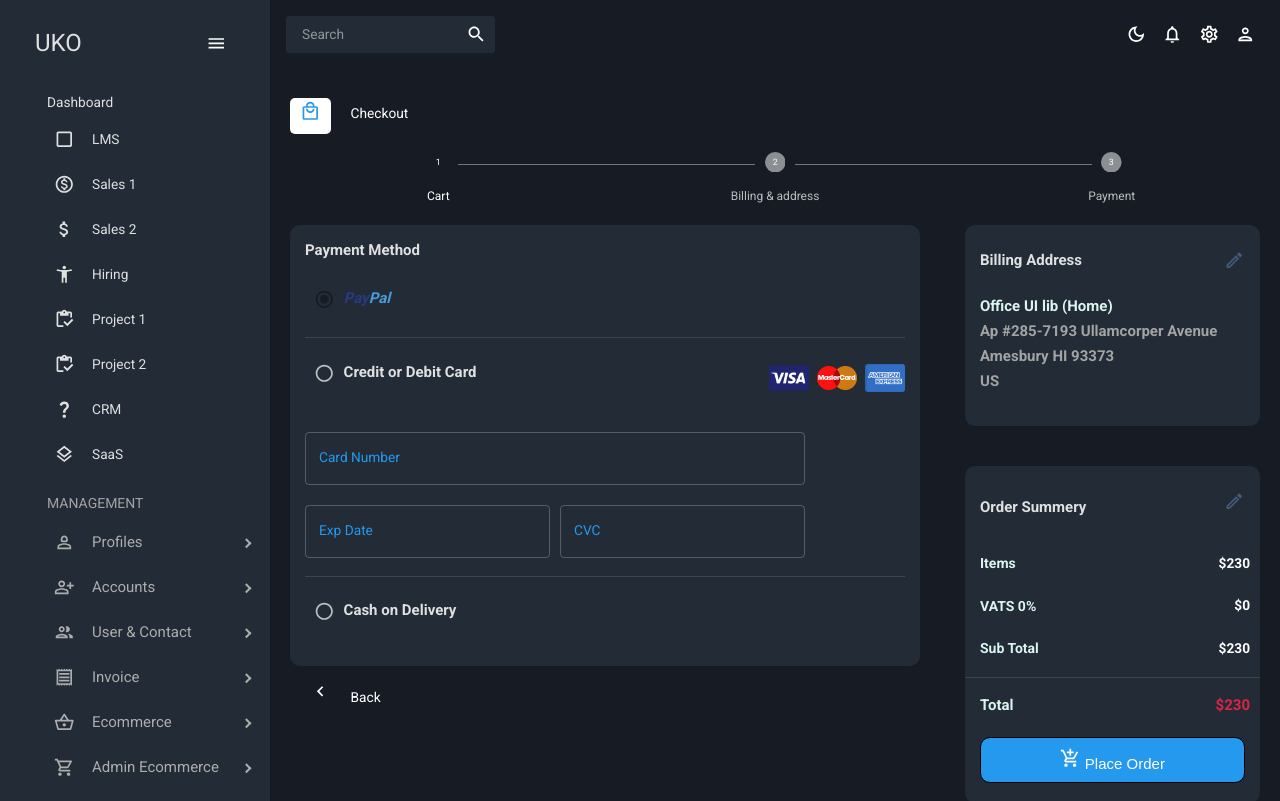
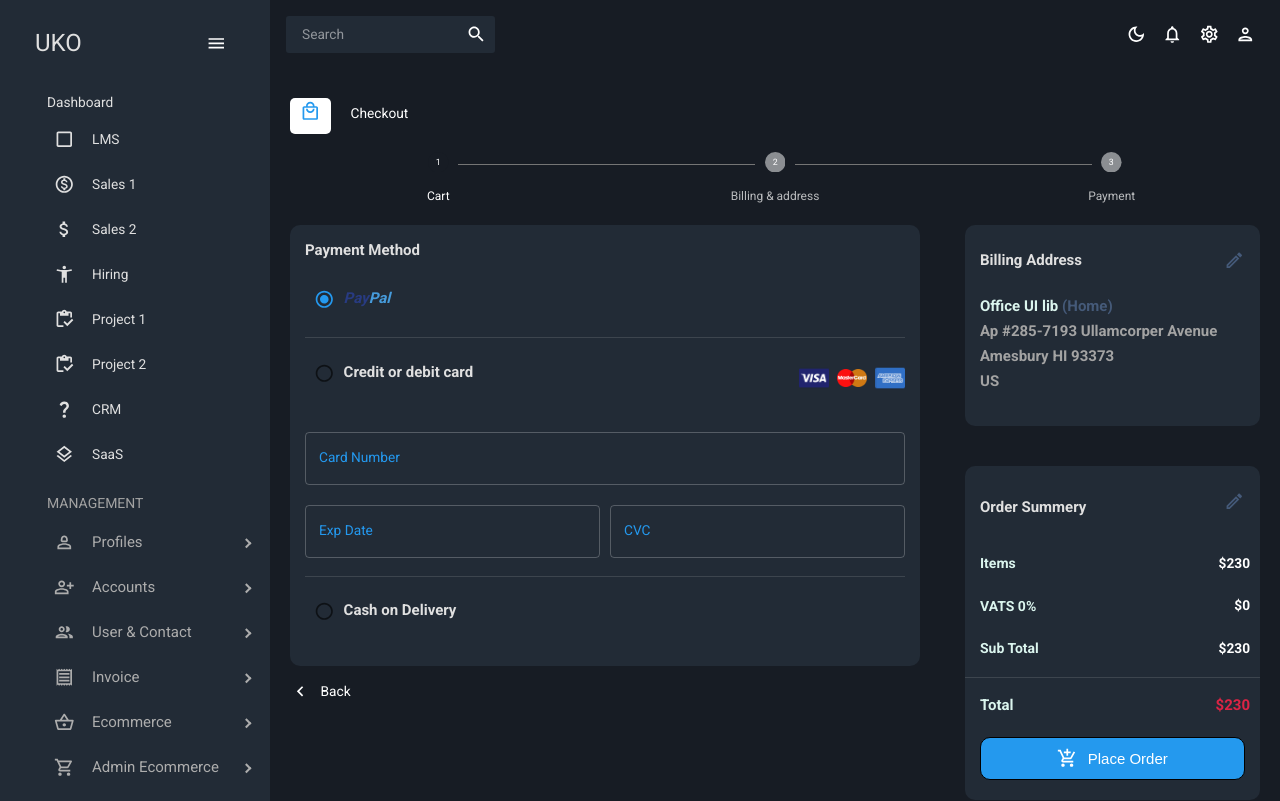
Before and after one commit to stella-mary/UI_Ecom, a React (Create React App) app: page /payment in a window 1280 px wide. Shown: the top 801 px of the page. Built offline with nearby package versions, Linux system fonts and the light colour scheme.

Commit message:
back button correction

```diff
--- a/src/scenes/bill/billAddress/billAddress.jsx
+++ b/src/scenes/bill/billAddress/billAddress.jsx
@@ -1,6 +1,8 @@
 import { Box, IconButton, Typography, useTheme } from "@mui/material";
 import { tokens } from "../../../theme";
 import React, { useState } from 'react';
+import { createTheme, ThemeProvider } from '@mui/material/styles';
+
 import { mockDataCart } from "../../../data/mockData";
 import ApartmentIcon from '@mui/icons-material/Apartment';
 import DeleteIcon from '@mui/icons-material/Delete';
@@ -13,10 +15,28 @@ import DialogContentText from '@mui/material/DialogContentText';
 import DialogTitle from '@mui/material/DialogTitle';
 import Radio from '@mui/material/Radio';
 import TextField from '@mui/material/TextField';
+
+
 import Checkbox from '@mui/material/Checkbox';
 
 
 const BillAddress = () => {
+
+    const outerTheme = createTheme({
+        palette: {
+            primary: {
+                main: '#2499ef',
+            },
+        },
+    });
+
+    const innerTheme = createTheme({
+        palette: {
+            primary: {
+                main: '#171c24',
+            },
+        },
+    });
 
     const [open, setOpen] = React.useState(false);
 
@@ -49,14 +69,10 @@ const BillAddress = () => {
 
     return (
         <Box m="20px">
-
-
             <Box
-                gridColumn="span 8"
-                gridRow="span 2"
+            // gridColumn="span 8"
+            // gridRow="span 2"
             >
-
-
                 <Typography
                     fontWeight="500"
                     display="flex"
@@ -76,12 +92,20 @@ const BillAddress = () => {
                         + Add New Address
                     </Button>
                 </Typography>
+
                 <Dialog
                     open={open}
                     onClose={handleClose}
                     aria-labelledby="alert-dialog-title"
                     aria-describedby="alert-dialog-description"
-                    PaperProps={{ style: { minWidth: '500px', backgroundColor: '#171c24;', border: 'solid 1px white' } }}
+                    PaperProps={{
+                        style:
+                        {
+                            minWidth: '500px',
+                            border: 'solid 1px white',
+                            backgroundColor: '#222b36'
+                        }
+                    }}
                 >
                     <DialogTitle id="alert-dialog-title">
                         {"Add new Address"}
@@ -90,6 +114,7 @@ const BillAddress = () => {
                         <DialogContentText id="alert-dialog-description">
 
                             <Radio
+                                theme={outerTheme}
                                 checked={selectedValue === 'a'}
                                 onChange={handleChange}
                                 value="a"
@@ -101,6 +126,7 @@ const BillAddress = () => {
                                 Home
                             </label>
                             <Radio
+                                theme={outerTheme}
                                 checked={selectedValue === 'b'}
                                 onChange={handleChange}
                                 value="b"
@@ -124,10 +150,10 @@ const BillAddress = () => {
                                     color: '#455a79',
                                 }}
                             >
-                                <TextField fullWidth label="Full Name" id="Full Name" InputLabelProps={{ style: { color: '#2499ef' } }}
+                                <TextField fullWidth label="Full Name" id="Full Name" InputLabelProps={{ style: { color: '#2499ef', borderColor: "#2499ef" } }}
                                     InputProps={{
                                         style: {
-                                            borderColor: 'red', // Set the border color
+                                            borderColor: '#2499ef', // Set the border color
                                         },
                                     }} />
 
@@ -184,6 +210,7 @@ const BillAddress = () => {
                             </Box>
 
                             <Checkbox
+                                theme={outerTheme}
                                 checked={checked}
                                 onChange={handleChangeCheck}
                                 inputProps={{ 'aria-label': 'controlled' }}
@@ -310,8 +337,13 @@ const BillAddress = () => {
                     </Box >
                 </Box>
                 <Typography
-                    marginLeft="20px"
-                ><ChevronLeftOutlinedIcon /><span className="space" />Back </Typography>
+                // marginLeft="20px"
+                >
+                    <div style={{ display: 'flex' }}>
+                        <ChevronLeftOutlinedIcon />
+                        <span className="space1" />Back
+                    </div>
+                </Typography>
             </Box >
 
 
--- a/src/scenes/bill/orderSummary/orderSummary.jsx
+++ b/src/scenes/bill/orderSummary/orderSummary.jsx
@@ -95,9 +95,15 @@ const OrderSummary = () => {
 
                 <Box>
                     <Typography color={colors.greenAccent[100]} variant="h5" fontWeight="600" paddingTop="10px" textAlign="center" marginTop="10px" paddingBottom="20px">
-                        <button className="button"><AddShoppingCartIcon /> Payment</button>
+                        <button className="button">
+
+                            <div style={{ display: 'flex', alignItems: 'center', justifyContent: 'center' }}>
+                                <AddShoppingCartIcon />
+                                <span class="space1" /> Payment</div>
+                        </button>
                     </Typography>
                 </Box>
+
 
             </Box>
 
--- a/src/scenes/payment/paymentBill/paymentBill.jsx
+++ b/src/scenes/payment/paymentBill/paymentBill.jsx
@@ -37,7 +37,7 @@ const PaymentBill = () => {
                     </Typography>
 
                     <Typography color={colors.greenAccent[100]} variant="h5" fontWeight="600" fontSize="15px" paddingBottom="5px">
-                        Office UI lib (Home)
+                        Office UI lib <span className="color">(Home)</span>
                     </Typography>
                     <Typography color={colors.grey[300]} variant="h5" fontWeight="600" fontSize="15px" paddingBottom="5px">
                         Ap #285-7193 Ullamcorper Avenue
--- a/src/scenes/payment/paymentMethod/paymentMethod.jsx
+++ b/src/scenes/payment/paymentMethod/paymentMethod.jsx
@@ -1,7 +1,9 @@
 import { Button, IconButton, Typography, useTheme } from "@mui/material";
 import { tokens } from "../../../theme";
-import React, { useState } from 'react';
+import { createTheme, ThemeProvider } from '@mui/material/styles';
+import React, { useState, withStyles } from 'react';
 import Box from '@mui/material/Box';
+
 import TextField from '@mui/material/TextField';
 import PropTypes from 'prop-types';
 import { styled } from '@mui/material/styles';
@@ -12,9 +14,6 @@ import ChevronLeftOutlinedIcon from '@mui/icons-material/ChevronLeftOutlined';
 import visa from '../../Img/visa.png'
 import Mastercard from '../../Img/Mastercard.png'
 import americanexpress from '../../Img/americanexpress.png'
-
-
-
 
 
 const StyledFormControlLabel = styled((props) => <FormControlLabel {...props} />)(
@@ -38,13 +37,30 @@ function MyFormControlLabel(props) {
 }
 
 MyFormControlLabel.propTypes = {
-    /**
-     * The value of the component.
-     */
+
     value: PropTypes.any,
 };
 
+const outerTheme = createTheme({
+    palette: {
+        primary: {
+            main: '#2499ef',
+        },
+    },
+});
+
+// const innerTheme = createTheme({
+//     palette: {
+//         primary: {
+//             main: green[500],
+//         },
+//     },
+// });
+
+
 const PaymentMethod = () => {
+
+
 
     const [selectedValue, setSelectedValue] = useState("a")
 
@@ -95,6 +111,7 @@ const PaymentMethod = () => {
                     >
 
                         <Radio
+                            theme={outerTheme}
                             checked={selectedValue === 'a'}
                             onChange={handleChange}
                             value="a"
@@ -122,19 +139,17 @@ const PaymentMethod = () => {
                             fontSize="15px"
                             paddingBottom="20px"
                         >
-
-
-
                             <Radio
+                                theme={outerTheme}
                                 checked={selectedValue === 'b'}
                                 onChange={handleChange}
                                 value="b"
                                 name="radio-buttons"
-                                title="Credit or Debit Card"
+                                title="Credit or debit card"
                                 inputProps={{ 'aria-label': 'B' }}
                             />
                             <label>
-                                Credit or Debit Card
+                                Credit or debit card
                             </label>
 
                         </Typography>
@@ -143,18 +158,18 @@ const PaymentMethod = () => {
                             marginTop="-10px"
                             alignItems="center"
                         >
-                            <img src={visa} width="40" alt="" />
+                            <img src={visa} width="30" alt="" />
                             <Box sx={{ marginLeft: '8px' }} /> {/* Add left margin to create space */}
-                            <img src={Mastercard} width="40" alt="" />
+                            <img src={Mastercard} width="30" alt="" />
                             <Box sx={{ marginLeft: '8px' }} /> {/* Add left margin to create space */}
-                            <img src={americanexpress} width="40" alt="" />
+                            <img src={americanexpress} width="30" alt="" />
                         </Box>
                     </Box>
 
 
                     <Box
                         sx={{
-                            width: 500,
+                            width: 600,
                             maxWidth: '100%',
                             marginBottom: '20px',
                             marginTop: "20px",
@@ -175,7 +190,7 @@ const PaymentMethod = () => {
                     </Box>
                     <Box
                         sx={{
-                            width: 500,
+                            width: 600,
                             display: 'flex',
                             flexDirection: 'row',
                             gap: '10px',
@@ -218,6 +233,7 @@ const PaymentMethod = () => {
 
                         <Radio
 
+                            theme={outerTheme}
                             checked={selectedValue === 'c'}
                             onChange={handleChange}
                             value="c"
@@ -233,8 +249,11 @@ const PaymentMethod = () => {
                 </Box >
             </Box >
             <Typography
-                marginLeft="20px"
-            ><ChevronLeftOutlinedIcon /><span className="space" />Back </Typography>
+            // marginLeft="20px"
+            >
+                <div style={{ display: 'flex' }}>
+                    <ChevronLeftOutlinedIcon />
+                    <span className="space1" />Back</div></Typography>
         </Box >
     );
 };
--- a/src/scenes/payment/paymentSummary/paymentSummary.jsx
+++ b/src/scenes/payment/paymentSummary/paymentSummary.jsx
@@ -97,7 +97,12 @@ const PaymentSummary = () => {
 
                 <Box>
                     <Typography color={colors.greenAccent[100]} variant="h5" fontWeight="600" paddingTop="10px" textAlign="center" marginTop="10px" paddingBottom="20px">
-                        <button className="button"><AddShoppingCartIcon /> Place Order</button>
+                        <button className="button">
+
+                            <div style={{ display: 'flex', alignItems: 'center', justifyContent: 'center' }}>
+                                <AddShoppingCartIcon />
+                                <span class="space1" /> Place Order</div>
+                        </button>
                     </Typography>
                 </Box>
 
```
